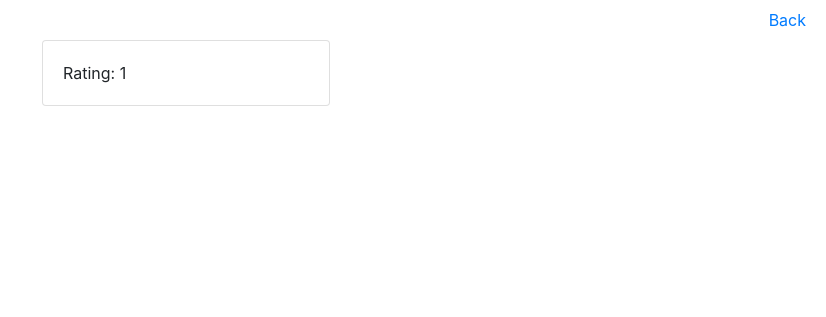
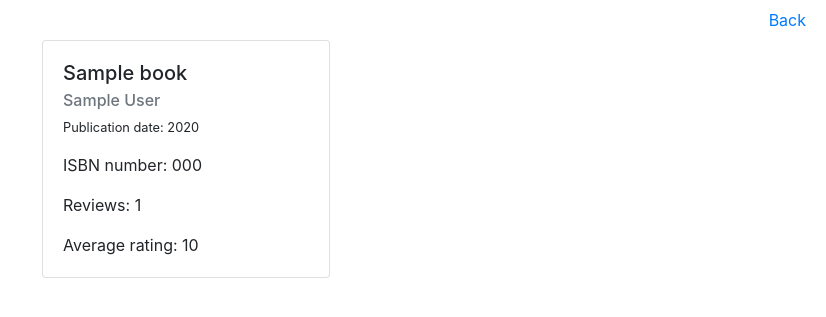
Before and after one commit to duskload/flask-booklist, a Flask app: template templates/book.html in a window 1280 px wide. Shown: the top 317 px of the page, without its empty margins (454-1280 px from the left). Run offline with Flask 2, Linux system fonts and the light colour scheme; the template is opened without the code that fills it: most values are stand-ins (such as "Sample title", 1, 10 or a date in 2020); some libraries are stand-ins or nearby versions.

Commit message:
update book page

```diff
--- a/application.py
+++ b/application.py
@@ -94,6 +94,9 @@ def book(isbn):
     res = requests.get("https://www.goodreads.com/book/review_counts.json", params={"key": os.getenv("GOODREADS_API_KEY"), "isbns": isbn })
     response_obj = res.json()
 
-    book_data = response_obj['books'][0]
+    book = db.execute("SELECT * FROM books WHERE isbn = :isbn", { "isbn": isbn }).fetchone()
+    book_statistics = response_obj['books'][0]
+
+    book_data = { **book, "average_score": book_statistics['average_rating'], "reviews_count": book_statistics['work_ratings_count'] }
 
     return render_template('book.html', book_data=book_data)
--- a/templates/book.html
+++ b/templates/book.html
@@ -8,7 +8,13 @@
         <div class="list-wrapper">
             <div class="card" style="width: 18rem;">
                 <div class="card-body">
-                    <p class="card-text">Rating: {{ book_data.ratings_count }}</p>
+                    <h5 class="card-title">{{ book_data.title }}</h5>
+                    <h6 class="card-subtitle mb-2 text-muted">{{ book_data.author }}</h6>
+                    <p class="card-text small">Publication date: {{ book_data.year }}</p>
+                    <p class="card-text">ISBN number: {{ book_data.isbn }}</p>
+
+                    <p class="card-text">Reviews: {{ book_data.reviews_count }}</p>
+                    <p class="card-text">Average rating: {{ book_data.average_score }}</p>
                 </div>
             </div>
         </div>
--- a/templates/index.html
+++ b/templates/index.html
@@ -5,12 +5,6 @@
 {% endblock %}
 
 {% block body %}
-    {%for book in books%}
-        <ul class='list-wrapper'>
-            <li class='list-item'>{{ book.author }} wrote a book called {{ book.title }} in {{ book.year }} year</li>
-        </ul>
-    {% endfor %}
-
     {% block style%}
         <style>
           h1 {
```
Also changed, not shown: templates/dashboard.html (+9 -0 lines).
